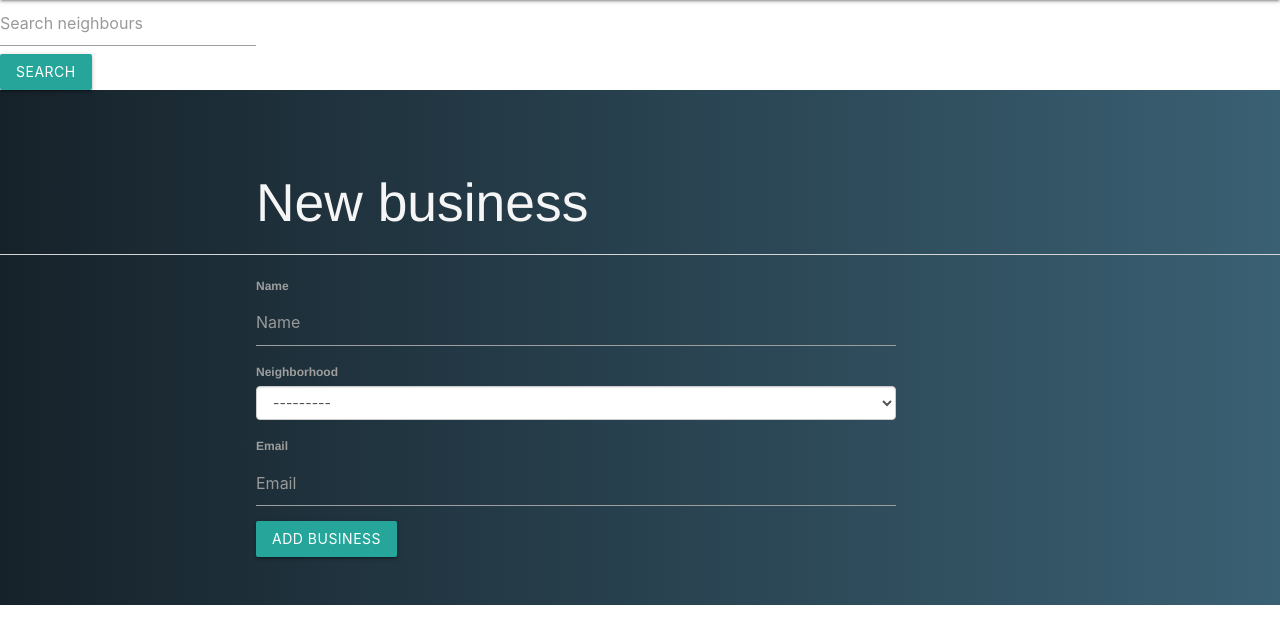
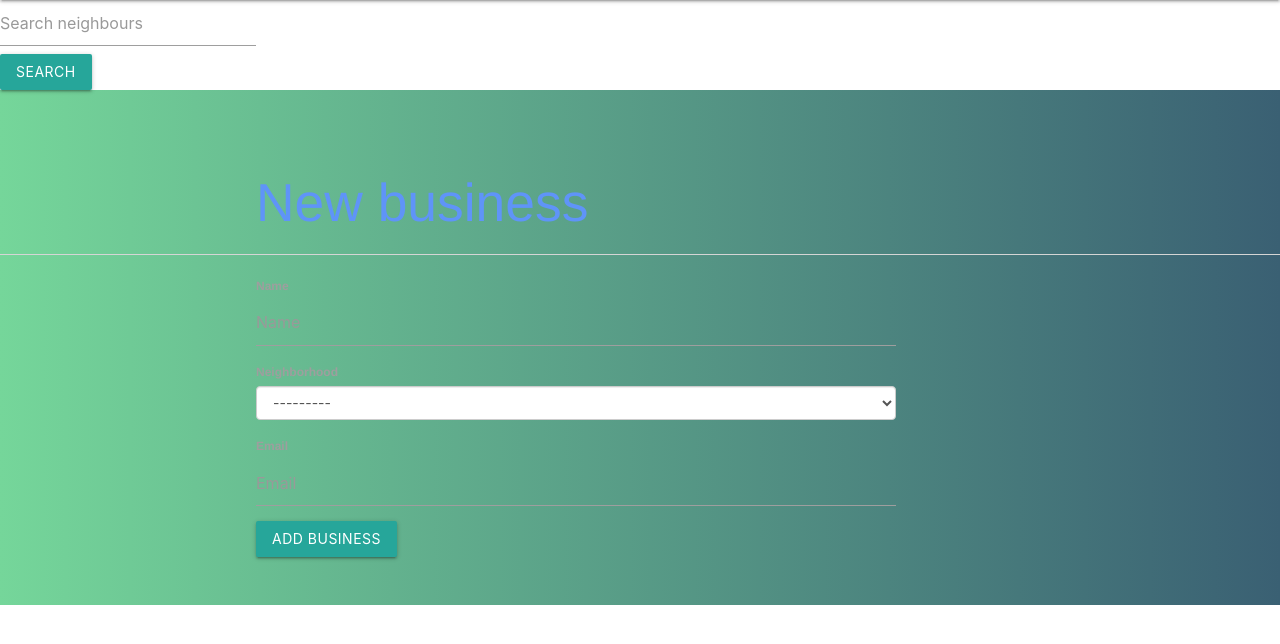
Before and after one commit to CarineIzere/Neibourhood, a Django app: a page that uses neighbour/templates/newbusiness.html in a window 1280 px wide. Shown: the part 64-708 px from the top of the page. Run offline with Django 3.2, Linux system fonts and the light colour scheme; the visitor is signed in with stand-in values (Sample User, id 1); data comes from the database, SQL or seed files in the repository; data that the repository does not hold is empty; some libraries are stand-ins or nearby versions.

Commit message:
add style in newbusiness.html

```diff
--- a/neighbour/templates/newbusiness.html
+++ b/neighbour/templates/newbusiness.html
@@ -20,9 +20,9 @@
 <div class="jumbotron">
        <style>
                .jumbotron {
-                   background: linear-gradient(to right, #16222a, #3a6073);
+                   background: linear-gradient(to right, #75d69a, #3a6073);
                    background-size: cover;
-                   color: whitesmoke;
+                   color: rgb(95, 148, 248);
                }
        </style>
 
```
